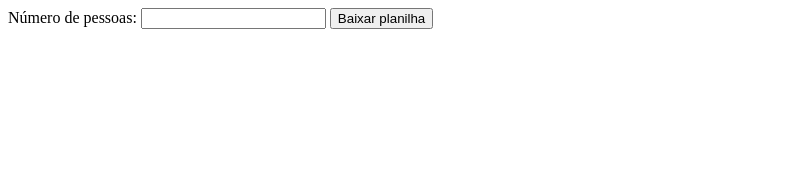
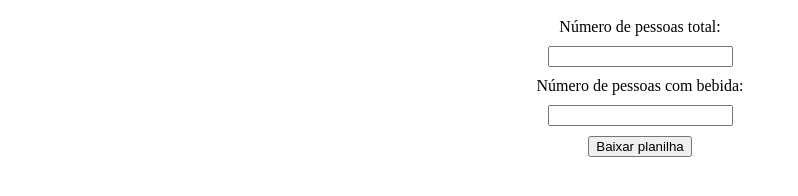
Before and after one commit to Lucasmbrasil/compras, a plain HTML site: page index.html in a window 1280 px wide. Shown: the whole page, without its empty margins (0-798 px from the left). Drawn offline with Linux system fonts and the light colour scheme.

Commit message:
Update index.html

```diff
--- a/index.html
+++ b/index.html
@@ -1,5 +1,8 @@
 <script src="https://cdnjs.cloudflare.com/ajax/libs/xlsx/0.17.0/xlsx.full.min.js" integrity="sha512-jDEmOIskGs/j5S3wBWQAL4pOYy3S5a0y3Vav7BgXHnCVcUBXkf1OqzYS6njmDiKyqes22QEX8GSIZZ5pGk+9nA==" crossorigin="anonymous" referrerpolicy="no-referrer"></script>
-<label>Número de pessoas:</label>
+<div style="display: flex; flex-direction: column; align-items: center">
+<label style="margin: 10px 0">Número de pessoas total:</label>
 <input type="number" id="numero"/>
-<button id="download">Baixar planilha</button>
-<script src="script.js"></script>
+<label style="margin: 10px 0">Número de pessoas com bebida:</label>
+<input  type="number" id="bebida"/>
+<button style="margin: 10px 0" id="download">Baixar planilha</button>
+</div>
```
